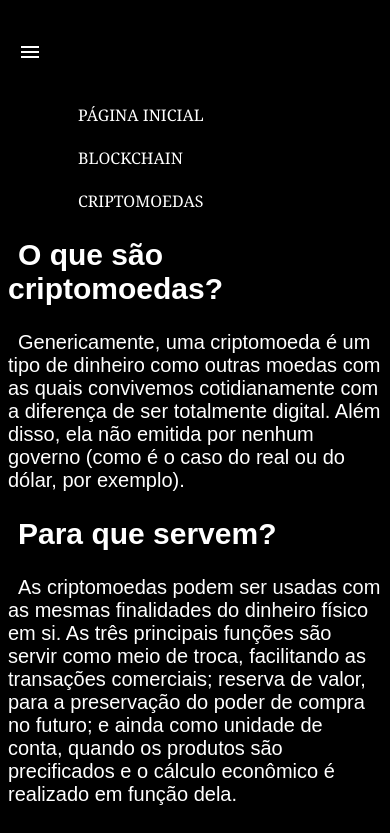
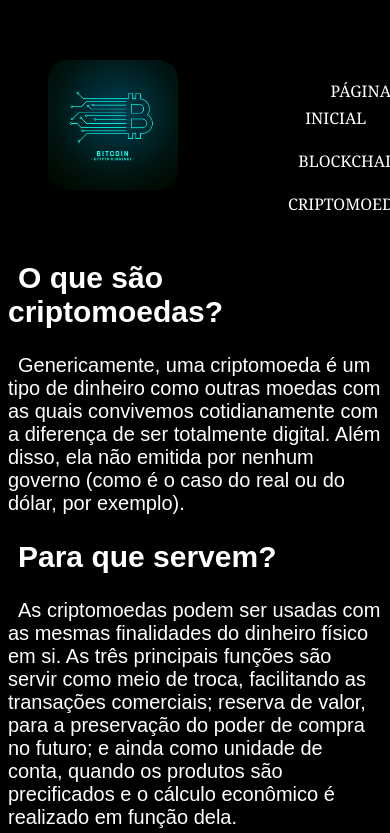
Before and after one commit to Gustavo-Italo/Gustavo-Italo.github.io, a plain HTML site: page criptomoedas.html in a window 390 px wide. Shown: the top 833 px of the page. Drawn offline with nearby package versions, Linux system fonts and the light colour scheme.

Commit message:
projeto final

```diff
--- a/criptomoedas.html
+++ b/criptomoedas.html
@@ -1,15 +1,10 @@
 <!DOCTYPE html>
-<html lang="en">
+<html lang="pt-br">
   <head>
     <meta charset="UTF-8" />
     <meta name="viewport" content="width=device-width, initial-scale=1.0" />
     <link rel="stylesheet" href="css/cripto.css" />
-    <link
-      rel="stylesheet"
-      href="https://fonts.googleapis.com/css2?family=Material+Symbols+Outlined:opsz,wght,FILL,GRAD@20..48,100..700,0..1,-50..200"
-    />
     <title>Criptomoedas</title>
-    <script src="./js/script.js"></script>
   </head>
   <body>
     <header>
@@ -22,15 +17,10 @@
           </ul>
         </div>
 
-        <span
-          id="icon-menu"
-          class="material-symbols-outlined"
-          onclick="clickMenu()"
-        >
-          menu
-        </span>
-
         <div class="mobileMenu">
+          <figure class="logo__imagem">
+            <img src="imagens-projeto/logo.jpg">
+          </figure>
           <ul>
             <li><a href="index.html">Página Inicial</a></li>
             <li><a href="blockchain.html">Blockchain</a></li>
@@ -41,7 +31,7 @@
     </header>
 
     <main class="cripto">
-      <section class="cripto__super">
+      <section class="criptos">
         <h2>O que são criptomoedas?</h2>
         <p>
           Genericamente, uma criptomoeda é um tipo de dinheiro como outras
--- a/css/blockchain.css
+++ b/css/blockchain.css
@@ -21,15 +21,11 @@ li a {
     margin: 20px;
 }
 
-span#icon-menu {
+.mobileMenu {
     display: none;
 }
 
-#mobileMenu {
-    display: none;
-}
-
-#mobileMenu ul li {
+.mobileMenu ul li {
     display: none;
 }
 
@@ -64,19 +60,31 @@ img {
 
 @media screen and (max-width: 700px) {
 
+
+    .mobileMenu {
+        display: grid;
+        grid-template-areas:
+        "Página Inicial Blockchain Criptomoedas";
+        grid-template-columns: 3fr 4fr;
+        text-align: center;
+        justify-items: center;
+    }
+
+    .logo__imagem > img {
+        width: 130px;
+        height: 130px;
+        object-fit: cover;
+        display: block;
+        border-radius: 1.2rem;
+    }
+
     .list ul li {
         display: none;
     }
 
-    span#icon-menu {
-        display: block;
-        cursor: pointer;
-    }
 
     .mobileMenu ul {
-        display: grid;
-        flex-direction: row;
-        justify-content: start;
+       display: block;
     }
 
     .mobileMenu ul li {
@@ -93,5 +101,4 @@ img {
         text-indent: 10px;
       }
 
-
   }
--- a/css/cripto.css
+++ b/css/cripto.css
@@ -21,15 +21,11 @@ li a {
     margin: 20px;
 }
 
-span#icon-menu {
+.mobileMenu {
     display: none;
 }
 
-#mobileMenu {
-    display: none;
-}
-
-#mobileMenu ul li {
+.mobileMenu ul li {
     display: none;
 }
 
@@ -55,8 +51,7 @@ h3 {
 }
 
 .principal__um__a > img {
-    width: 500px;
-    height: 350px;
+    width: 55%;
     border-radius: 20px;
 }
 
@@ -67,10 +62,9 @@ h3 {
 }
 
 .principal__dois__b > img {
-    width: 500px;
-    height: 400px;
+    width: 55%;
     border-radius: 20px;
-    object-fit: cover;
+
 }
 
 .principal__tres__c {
@@ -80,10 +74,9 @@ h3 {
 }
 
 .principal__tres__c > img {
-  width: 500px;
-  height: 400px;
-  border-radius: 20px;
-  object-fit: cover;
+    width: 55%;
+    border-radius: 20px;
+
 }
 
 .principal__quatro__d {
@@ -93,10 +86,9 @@ h3 {
 }
 
 .principal__quatro__d > img {
-    width: 500px;
-    height: 400px;
+    width: 55%;
     border-radius: 20px;
-    object-fit: cover;
+
 }
 
 /* Estilização do menu mobile */
@@ -104,23 +96,31 @@ h3 {
 
 @media screen and (max-width: 700px) {
 
+
+    .mobileMenu {
+        display: grid;
+        grid-template-areas:
+        "Página Inicial Blockchain Criptomoedas";
+        grid-template-columns: 3fr 4fr;
+        text-align: center;
+        justify-items: center;
+    }
+
+    .logo__imagem > img {
+        width: 130px;
+        height: 130px;
+        object-fit: cover;
+        display: block;
+        border-radius: 1.2rem;
+    }
+
     .list ul li {
         display: none;
     }
 
-    span#icon-menu {
+    .mobileMenu ul {
         display: block;
-        cursor: pointer;
-    }
 
-    .mobileMenu {
-        display: block;
-    }
-
-    .mobileMenu ul {
-        display: grid;
-        flex-direction: row;
-        justify-content: start;
     }
 
     .mobileMenu ul li {
@@ -137,5 +137,4 @@ h3 {
         text-indent: 10px;
       }
 
-
   }
--- a/css/style.css
+++ b/css/style.css
@@ -20,10 +20,6 @@ li {
 li a {
     text-decoration: none;
     margin: 20px;
-}
-
-span#icon-menu {
-    display: none;
 }
 
 .mobileMenu {
@@ -68,26 +64,22 @@ img {
         display: grid;
         grid-template-areas:
         "Página Inicial Blockchain Criptomoedas";
+        grid-template-columns: 3fr 4fr;
         text-align: center;
-        justify-items: start;
+        justify-items: center;
     }
 
     .logo__imagem > img {
         width: 130px;
         height: 130px;
         object-fit: cover;
-        margin: 0 auto;
         display: block;
+        border-radius: 1.2rem;
     }
 
     .list ul li {
         display: none;
         font-family: Georgia, 'Times New Roman', Times, serif;
-    }
-
-    span#icon-menu {
-        display: block;
-        cursor: pointer;
     }
 
     .mobileMenu ul {
@@ -108,5 +100,4 @@ img {
       text-indent: 10px;
     }
 
-
   }
--- a/js/script.js
+++ b/js/script.js
@@ -1,3 +1,4 @@
+
 function clickMenu() {
   if (mobileMenu.style.display == "none") {
     mobileMenu.style.display = "block";
```
Also changed, not shown: blockchain.html (+4 -11 lines), index.html (+1 -17 lines).
